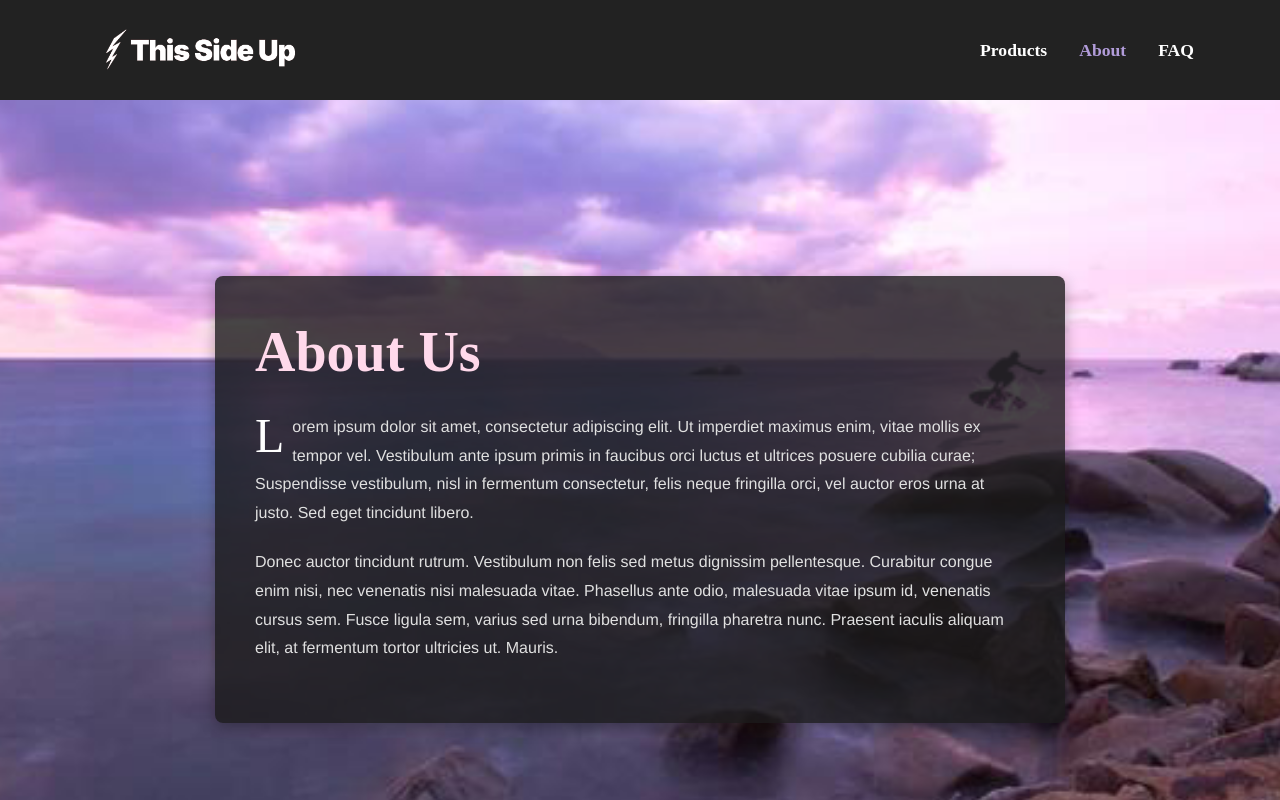
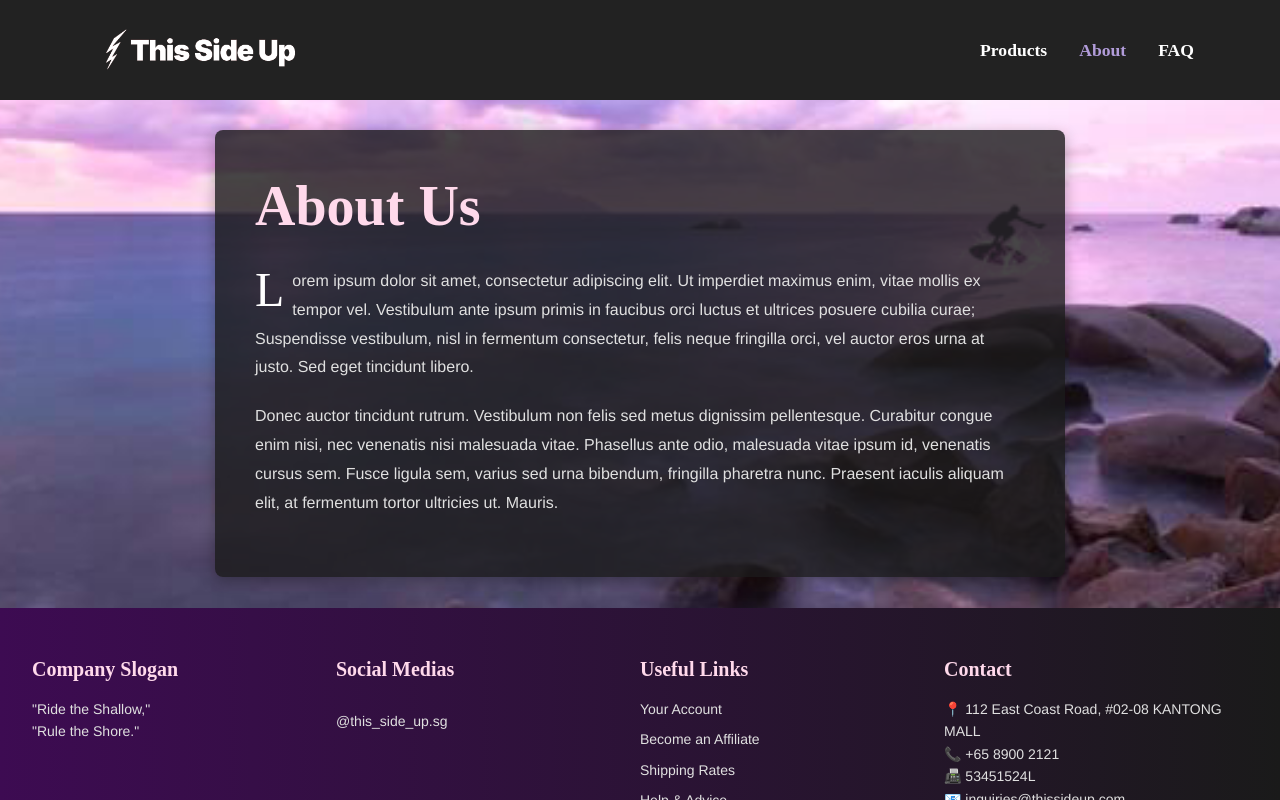
Before and after one commit to AdrielChan/ThisSideUp_React, a React (Create React App) app: page /about in a window 1280 px wide. Shown: the top 800 px of the page. Built offline with nearby package versions, Linux system fonts and the light colour scheme; a web font is replaced by a local one.

Commit message:
Smaller gap in about page

```diff
--- a/src/pages/About.js
+++ b/src/pages/About.js
@@ -6,10 +6,11 @@ import styled from 'styled-components';
 const AboutPageWrapper = styled.div`
   display: flex;
   flex-direction: column;
+  min-height: 100vh;
 `;
 
 const AboutHeroSection = styled.section`
-  min-height: 70vh;
+  flex: 1;
   background-image: url('/assets/images/about-us-background.jpg');
   background-size: cover;
   background-position: center;
@@ -106,13 +107,12 @@ const AboutPage = () => {
   return (
     <AboutPageWrapper>
       <AboutHeroSection style={{
-      backgroundImage: `url(${backgroundImage})`,
-      backgroundSize:'1950px',
-      backgroundRepeat: 'no-repeat',
-      backgroundPosition: 'center',
-      height: '100vh',
-      padding: '0rem'
-    }}>
+        backgroundImage: `url(${backgroundImage})`,
+        backgroundSize: '1950px',
+        backgroundRepeat: 'no-repeat',
+        backgroundPosition: 'center',
+        padding: '0rem'
+      }}>
         <TextOverlayBox>
           <PageTitle>About Us</PageTitle>
           <AboutText>
@@ -135,8 +135,9 @@ const AboutPage = () => {
         <FooterColumn>
           <FooterHeading>Company Slogan</FooterHeading>
           <FooterText>
-            "Ride the Shallow,<br/>
-            Rule the Shore."
+            "Ride the Shallow,"
+            <br />
+            "Rule the Shore."
           </FooterText>
         </FooterColumn>
 
@@ -161,9 +162,7 @@ const AboutPage = () => {
 
         <FooterColumn>
           <FooterHeading>Contact</FooterHeading>
-          <FooterText>
-            📍 112 East Coast Road, #02-08 KANTONG MALL
-          </FooterText>
+          <FooterText>📍 112 East Coast Road, #02-08 KANTONG MALL</FooterText>
           <FooterText>📞 +65 8900 2121</FooterText>
           <FooterText>📠 53451524L</FooterText>
           <FooterText>📧 inquiries@thissideup.com</FooterText>
```
